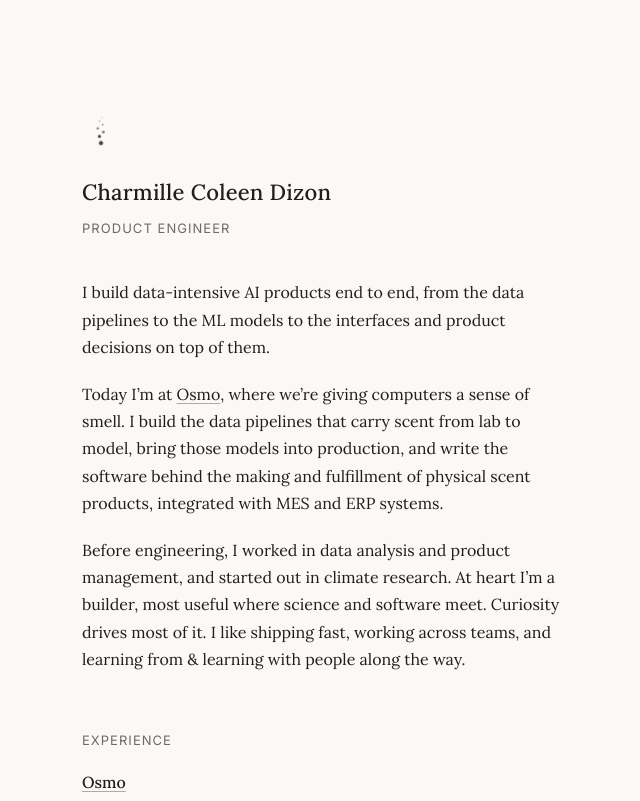
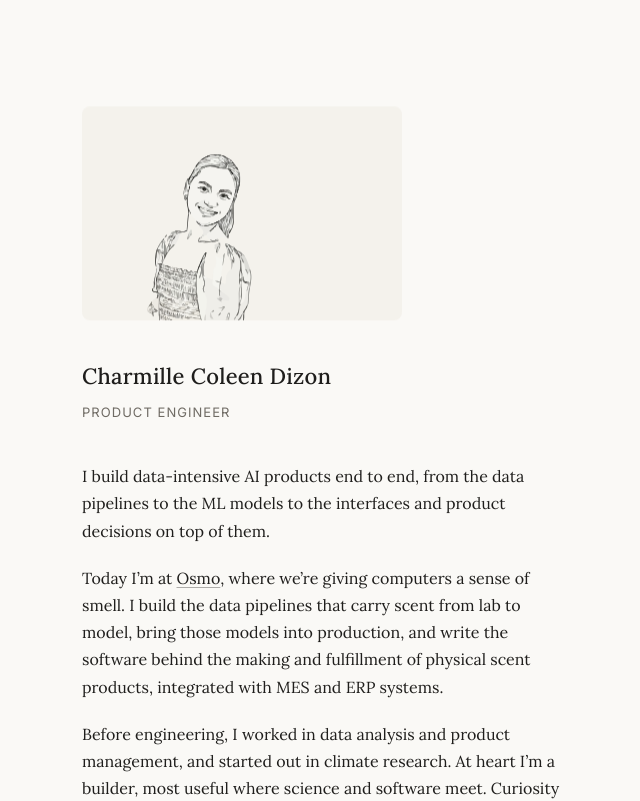
Before and after one commit to cdizon239/charmille, a React (Vite) app: page / in a window 1280 px wide. Shown: the top 801 px of the page, without its empty margins (318-958 px from the left). Built offline with nearby package versions, Linux system fonts and the light colour scheme.

Commit message:
Use lineart illustration as animated hero mark

```diff
--- a/src/App.tsx
+++ b/src/App.tsx
@@ -1,10 +1,8 @@
-import BrandMark from './BrandMark'
-
 function App() {
   return (
     <main>
+      <img className="brand-art" src="/lineart1.svg" alt="" aria-hidden="true" />
       <header>
-        <BrandMark />
         <h1>Charmille Coleen Dizon</h1>
         <p className="role">Product Engineer</p>
       </header>
--- a/src/BrandMark.tsx
+++ /dev/null
@@ -1,40 +0,0 @@
-import type { CSSProperties } from 'react'
-
-type Dot = { cx: number; cy: number; r: number; o: number; delay: number }
-
-// A scent plume: particles dispersing upward from a source, fading as they
-// rise — sensing smell, and data moving from lab to model.
-const DOTS: Dot[] = [
-  { cx: 24, cy: 39, r: 2.6, o: 1, delay: 0 },
-  { cx: 22, cy: 31, r: 2, o: 0.85, delay: 0.25 },
-  { cx: 27, cy: 26, r: 1.6, o: 0.7, delay: 0.5 },
-  { cx: 20, cy: 21, r: 1.5, o: 0.6, delay: 0.8 },
-  { cx: 26, cy: 16, r: 1.2, o: 0.5, delay: 1.05 },
-  { cx: 22, cy: 11, r: 1.1, o: 0.38, delay: 1.35 },
-  { cx: 25, cy: 6, r: 0.9, o: 0.28, delay: 1.6 },
-]
-
-function BrandMark() {
-  return (
-    <svg
-      className="brand-mark"
-      viewBox="0 0 48 46"
-      width="38"
-      height="38"
-      aria-hidden="true"
-    >
-      {DOTS.map((d, i) => (
-        <circle
-          key={i}
-          cx={d.cx}
-          cy={d.cy}
-          r={d.r}
-          fill="currentColor"
-          style={{ '--o': d.o, animationDelay: `${d.delay}s` } as CSSProperties}
-        />
-      ))}
-    </svg>
-  )
-}
-
-export default BrandMark
--- a/src/index.css
+++ b/src/index.css
@@ -57,34 +57,48 @@ main {
   }
 }
 
-.brand-mark {
+.brand-art {
   display: block;
-  color: var(--ink);
-  margin-bottom: 1.5rem;
+  width: 100%;
+  height: auto;
+  max-width: 20rem;
+  margin-bottom: 2rem;
+  border-radius: 0.5rem;
+  animation:
+    art-in 0.9s ease both,
+    art-float 7s ease-in-out 0.9s infinite;
 }
 
-.brand-mark circle {
-  transform-box: fill-box;
-  animation: shimmer 3.4s ease-in-out infinite;
+@media (prefers-color-scheme: dark) {
+  .brand-art {
+    border: 1px solid rgba(232, 229, 223, 0.12);
+  }
 }
 
-@keyframes shimmer {
+@keyframes art-in {
+  from {
+    opacity: 0;
+    transform: translateY(0.75rem);
+  }
+  to {
+    opacity: 1;
+    transform: none;
+  }
+}
+
+@keyframes art-float {
   0%,
   100% {
-    opacity: calc(var(--o) * 0.5);
-    transform: translateY(1px);
+    transform: translateY(0);
   }
   50% {
-    opacity: var(--o);
-    transform: translateY(-1.5px);
+    transform: translateY(-0.5rem);
   }
 }
 
 @media (prefers-reduced-motion: reduce) {
-  .brand-mark circle {
+  .brand-art {
     animation: none;
-    opacity: var(--o);
-    transform: none;
   }
 }
 
```
Also changed, not shown: public/lineart1.svg (added).
